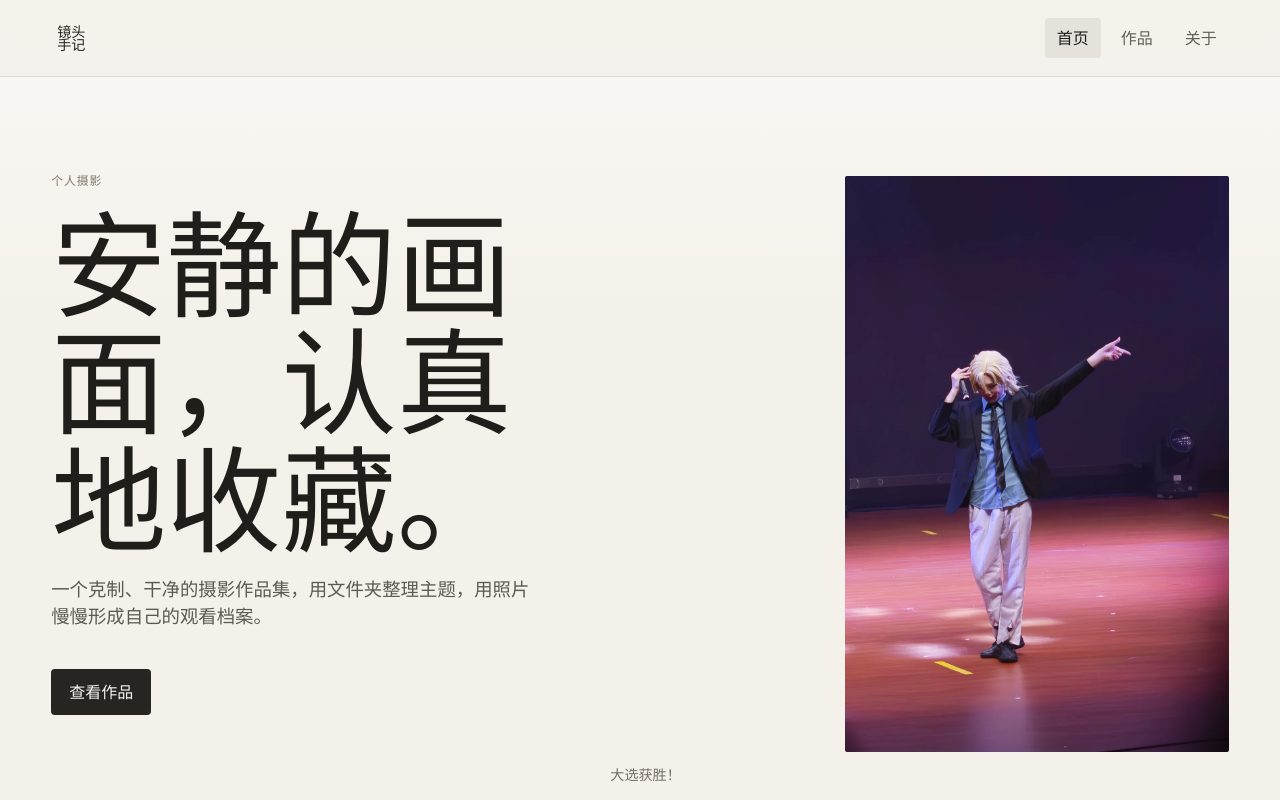
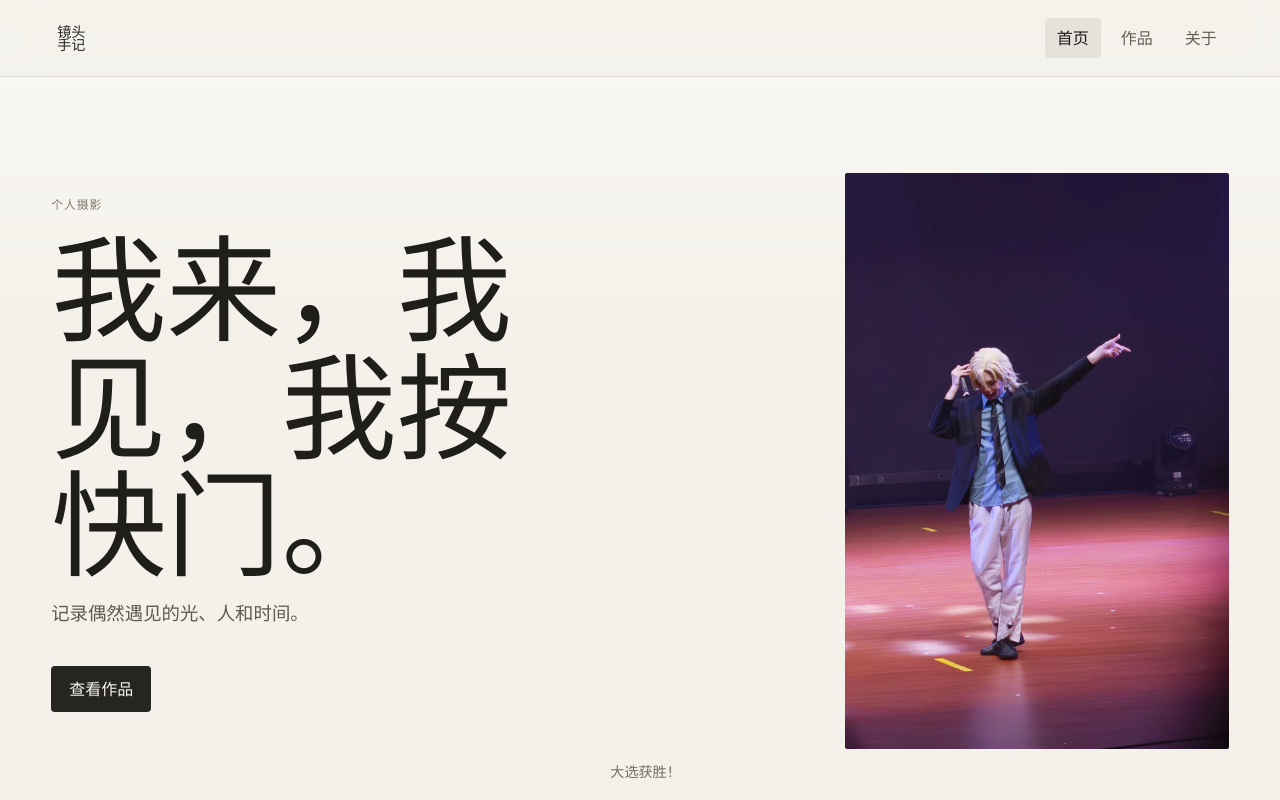
Before and after one commit to cartonmouse/camerasnowsong, a React (Vite) app: page / in a window 1280 px wide. Shown: the top 800 px of the page. Built offline with nearby package versions, Linux system fonts and the light colour scheme.

Commit message:
修改首页文案

```diff
--- a/src/components/Hero.jsx
+++ b/src/components/Hero.jsx
@@ -5,9 +5,9 @@ export default function Hero({ photo, onViewPortfolio }) {
     <section className="hero">
       <div className="hero-copy">
         <p className="eyebrow">个人摄影</p>
-        <h1>安静的画面，认真地收藏。</h1>
+        <h1>我来，我见，我按快门。</h1>
         <p>
-          一个克制、干净的摄影作品集，用文件夹整理主题，用照片慢慢形成自己的观看档案。
+          记录偶然遇见的光、人和时间。
         </p>
         <button className="primary-action" onClick={onViewPortfolio}>
           查看作品
```
